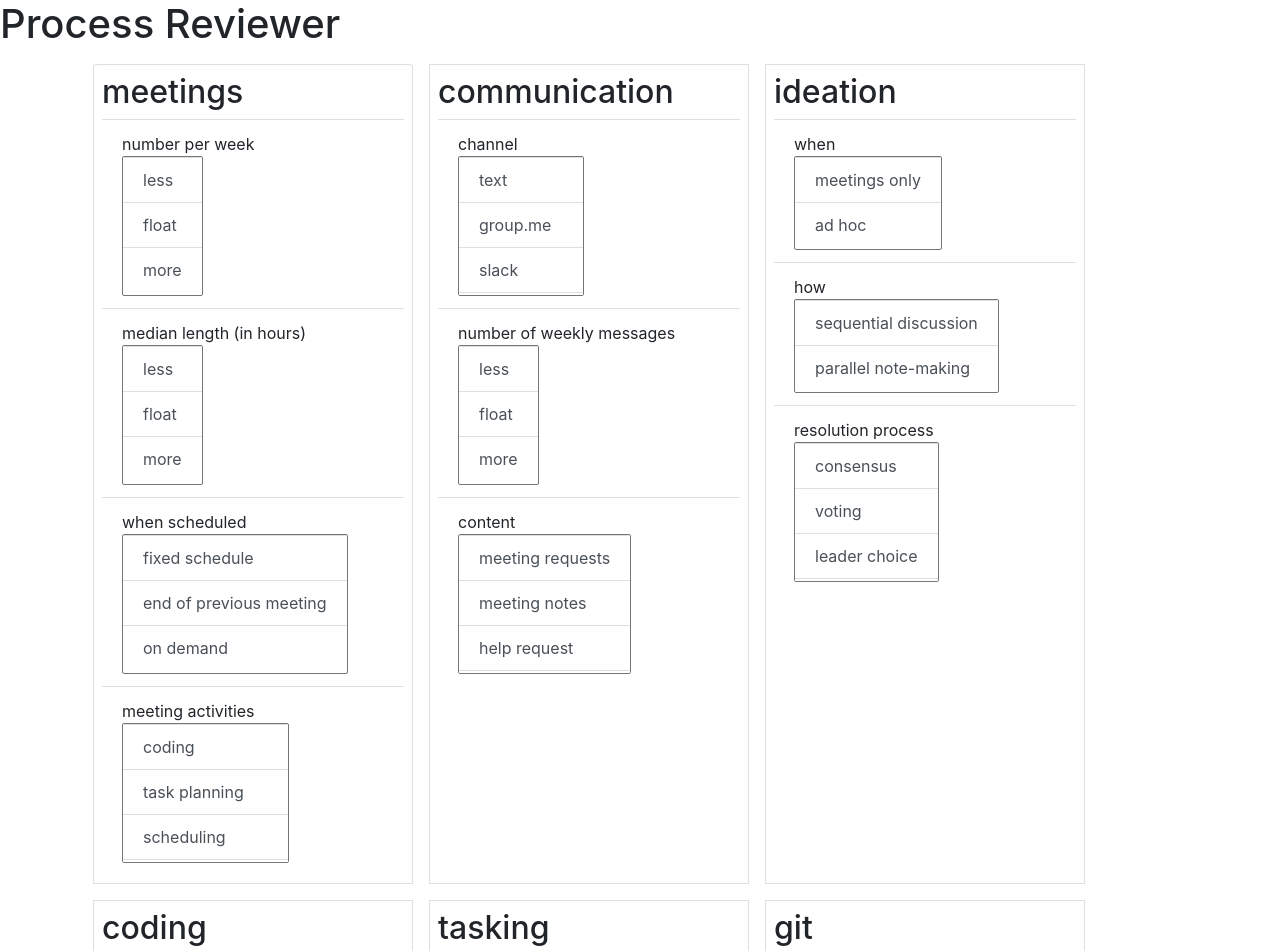
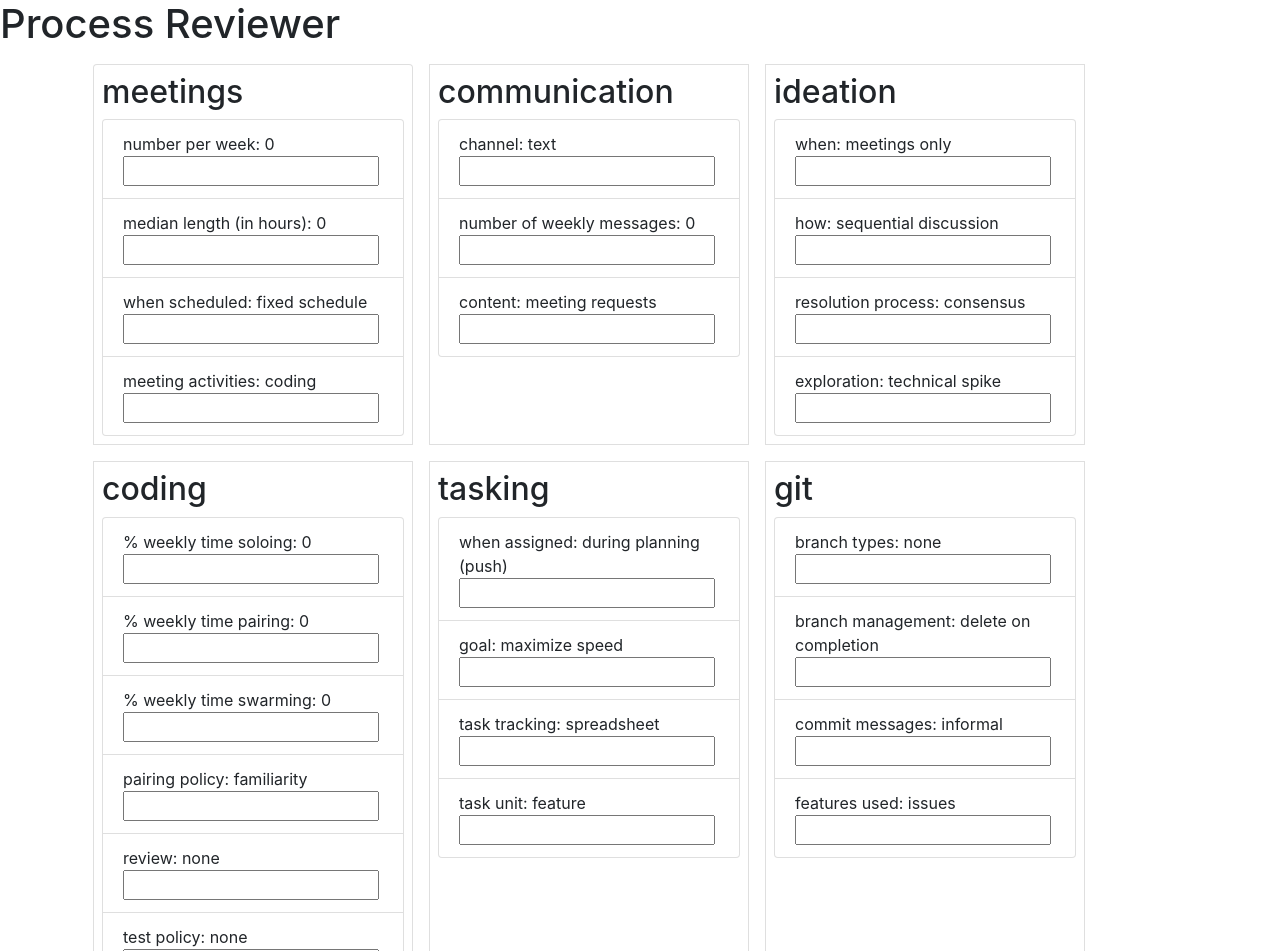
Before and after one commit to criesbeck/process_reviewer_old, a website: page index.html in a window 1280 px wide. Shown: the top 951 px of the page. Drawn offline with nearby package versions, Linux system fonts and the light colour scheme.

Commit message:
switch from select to input datalist

```diff
--- a/app.js
+++ b/app.js
@@ -5,12 +5,27 @@ const app = new Vue({
   el: '#app',
   data: {
     processes: [],
+    test: 'two',
   },
   methods: {
     toggleInUse(event) {
       const { target: { dataset } } = event;
       const option = this.processes[dataset.process][dataset.practice].options[dataset.option];
       option.inUse = !option.inUse;
+    },
+    changeValue(event) {
+      const { target } = event;
+      const inputField = target.parentNode.querySelector('.optionField');
+      inputField.value = '';
+    },
+    makeOptionFieldId(key) {
+      return `${key.replace(/ /g, '_')}-field`;
+    },
+    makeOptionListId(key) {
+      return `${key.replace(/ /g, '_')}-list`;
+    },
+    setPracticeOption(processKey, practiceKey, event) {
+      Vue.set(app.processes[processKey][practiceKey], 'current', event.target.value);
     },
   },
 });
@@ -24,10 +39,17 @@ function addKey(obj, key) {
 function keysToObject(keys) {
   return keys.reduce(addKey, {});
 }
-function makeOptions(option) {
-  return (option.startsWith('eg:'))
-    ? keysToObject(option.slice(3).split(',').map(str => str.trim()))
-    : keysToObject(['less', option, 'more']);
+
+function getDefaultOption(options) {
+  return (options.startsWith('eg:'))
+    ? options.slice(3).split(',')[0]
+    : options;
+}
+
+function makeOptionsList(options) {
+  return (options.startsWith('eg:'))
+    ? keysToObject(options.slice(3).split(',').map(str => str.trim()))
+    : keysToObject(['less', 'more']);
 }
 
 function makeProcesses(json) {
@@ -36,10 +58,12 @@ function makeProcesses(json) {
       const process = json.processes[processKey];
       Object.keys(process)
         .forEach((practiceKey) => {
+          const options = process[practiceKey];
           process[practiceKey] = {
             pros: [],
             cons: [],
-            options: makeOptions(process[practiceKey]),
+            current: getDefaultOption(options),
+            options: makeOptionsList(options),
           };
         });
     });
--- a/index.html
+++ b/index.html
@@ -17,22 +17,26 @@
                 v-for="(process, processKey) in processes"
                 v-bind:key="processKey">
                 <h2>{{processKey}}</h2>
-                <div class="list-group list-group-flush">
+                <div class="list-group">
                     <div class="list-group-item"
                         v-for="(practice, practiceKey) in process"
                         v-bind:key="practiceKey">
-                        {{practiceKey}}
-                        <select class="list-group" multiple
+                        {{practiceKey}}:
+                        <span v-on:click="changeValue">
+                            {{practice.current}}
+                        </span>
+
+                        <input type="text" class="optionField"
+                            v-bind:list="makeOptionListId(practiceKey)"
+                            v-on:change="setPracticeOption(processKey, practiceKey, $event)">
+
+                        <datalist v-bind:id= "makeOptionListId(practiceKey)">
                             v-bind:size="Math.min(3, Object.keys(practice.options).length)">
-                            <option class="list-group-item list-group-item-action"
-                                v-for="(option, optionKey) in practice.options"
-                                v-bind:key="optionKey"
-                                v-bind:data-process="processKey"
-                                v-bind:data-practice="practiceKey"
-                                v-bind:data-option="optionKey">
+                            <option v-for="(option, optionKey) in practice.options"
+                                v-bind:key="optionKey">
                                 {{optionKey}}
                             </option>
-                        </select>
+                        </datalist>
                     </div>
                 </div>
             </div>
--- a/processes.json
+++ b/processes.json
@@ -2,36 +2,36 @@
   "title": "Process Inventory",
   "processes": {
     "meetings": {
-      "number per week": "float",
-      "median length (in hours)": "float",
+      "number per week": "0",
+      "median length (in hours)": "0",
       "when scheduled": "eg:fixed schedule, end of previous meeting, on demand",
       "meeting activities": "eg:coding, task planning, scheduling, client interaction, retrospective, classwork"
     },
     "communication": {
       "channel": "eg: text, group.me, slack, messenger, email",
-      "number of weekly messages": "float",
+      "number of weekly messages": "0",
       "content": "eg: meeting requests, meeting notes, help request, code updates"
     },
     "ideation": {
       "when": "eg:meetings only, ad hoc",
       "how": "eg:sequential discussion, parallel note-making",
-      "resolution process": "eg: consensus, voting, leader choice, loudest wins"
+      "resolution process": "eg: consensus, voting, leader choice, loudest wins",
+      "exploration": "eg: technical spike, timebox"
     },
     "coding": {
-      "% weekly time soloing": "float",
-      "% weekly time pairing": "float",
-      "% weekly time swarming": "float",
+      "% weekly time soloing": "0",
+      "% weekly time pairing": "0",
+      "% weekly time swarming": "0",
       "pairing policy": "eg:familiarity, unfamiliarity, expert-novice",
       "review": "eg: none, pull requests, team review",
       "test policy": "eg:none, as needed, manual, automated, TDD, CI server",
       "test methods": "eg: unit, web based, simulator-based, device-based"
     },
     "tasking": {
-      "task selection policy": "eg: code familiarity, code unfamiliarity, skilled, unskilled",
       "when assigned": "eg: during planning (push), during execution (pull)",
-      "assignment policy": "eg:maximize speed, maximize learning",
-      "tracking": "eg: spreadsheet, trello, github project, jira, notion",
-      "work unit": "eg: feature, coding task, user story"
+      "goal": "eg:maximize speed, maximize learning",
+      "task tracking": "eg: spreadsheet, trello, github project, jira, notion",
+      "task unit": "eg: feature, coding task, user story"
     },
     "git": {
       "branch types": "eg:none, per developer, per feature, master, development",
```
